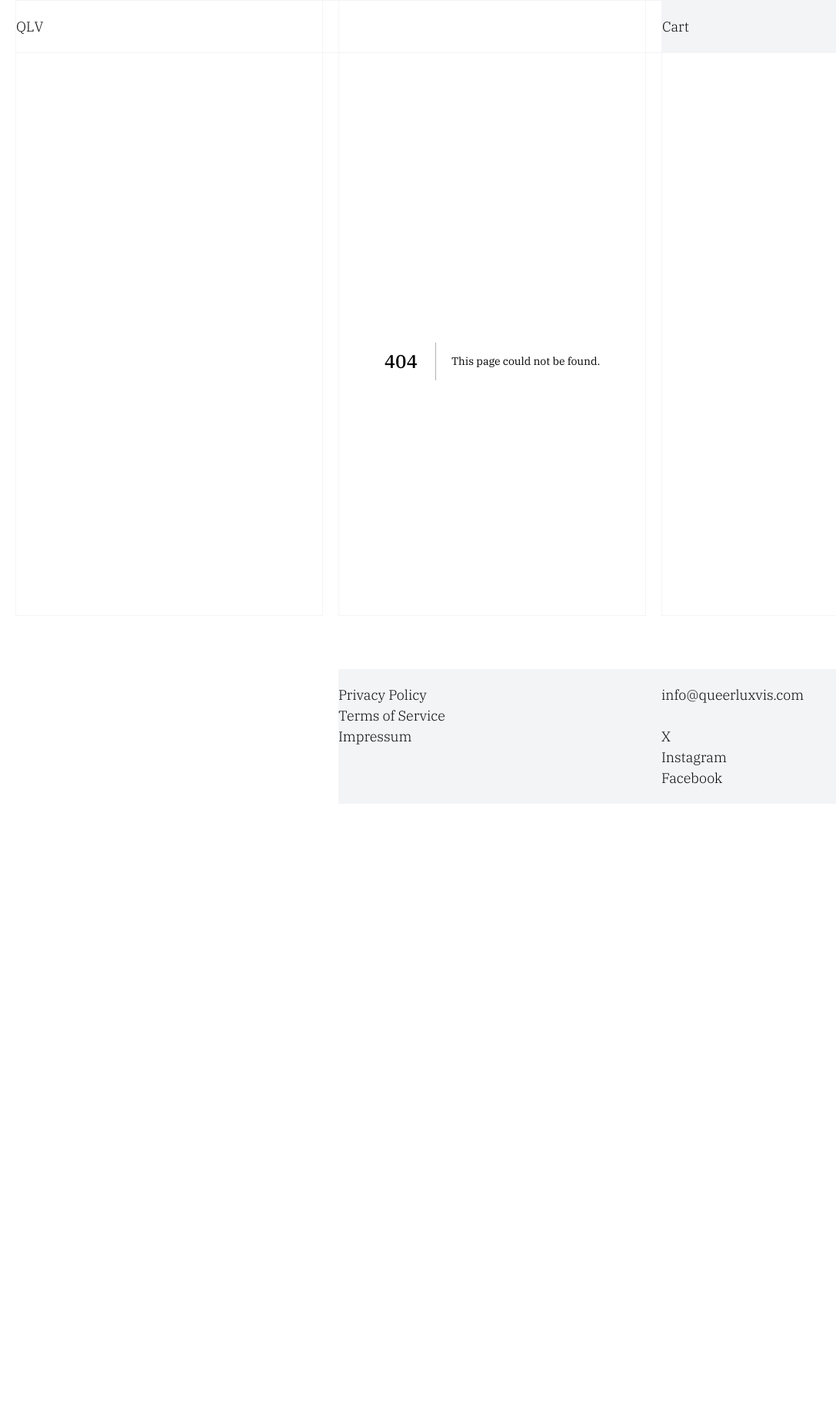
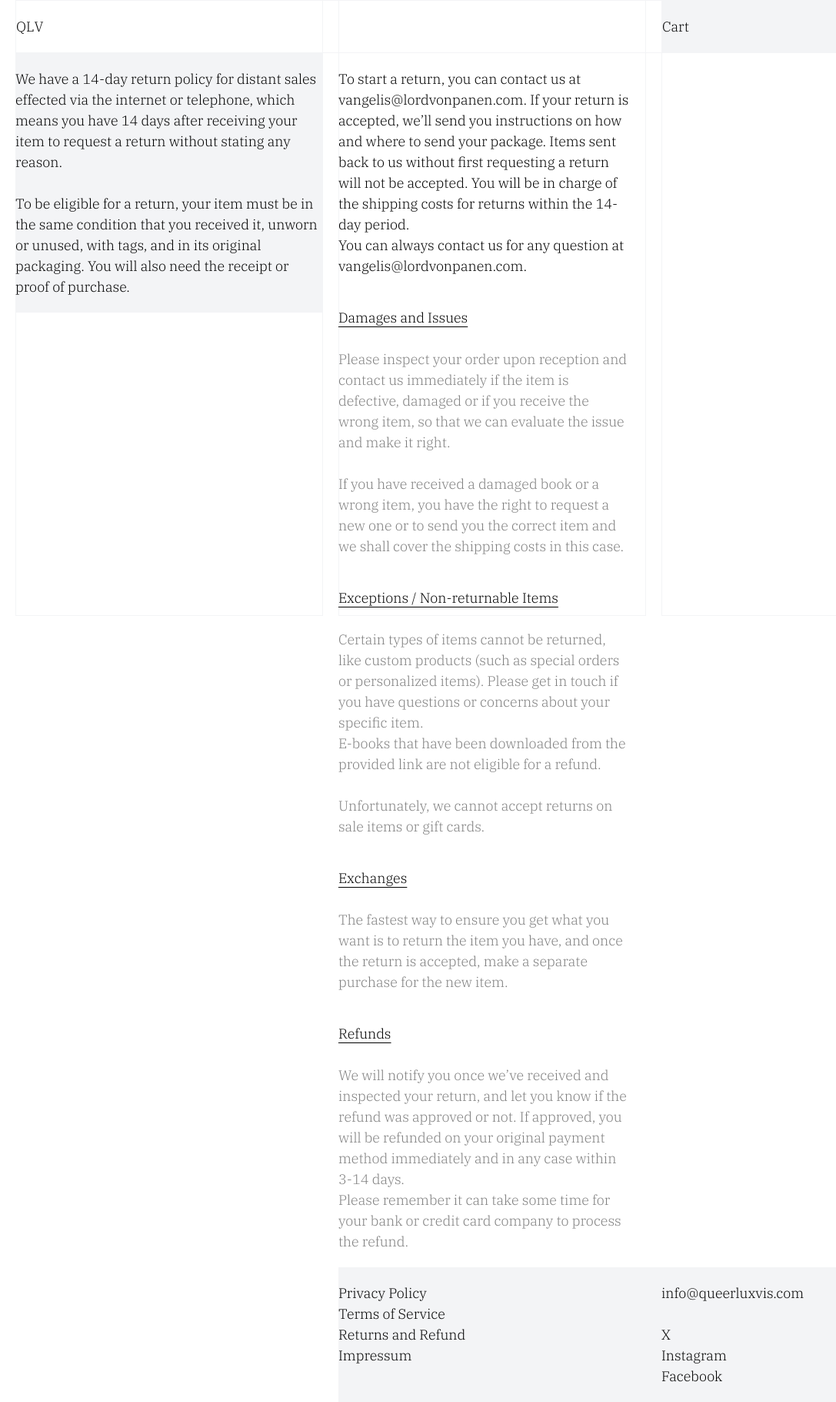
Before and after one commit to kostia2231/queerluxvis, a Next.js app: page /returns in a window 1280 px wide. Before the commit this address had no page. Shown: the whole page at 77% size, without its empty margins (0-1087 px from the left). Before the commit the page ends 1044 px from the top, so only its background shows below. Built offline with nearby package versions, Linux system fonts and the light colour scheme.

Commit message:
legal pgs 2

```diff
--- a/components/Footer.tsx
+++ b/components/Footer.tsx
@@ -11,9 +11,9 @@ export default function Footer() {
                     <a href="/terms" className="footer-link">
                         Terms of Service
                     </a>
-                    {/*<a href="" className="footer-link">
-                        Shipping and Returns
-                    </a>*/}
+                    <a href="/returns" className="footer-link">
+                        Returns and Refund
+                    </a>
                     <a href="/impressum" className="footer-link">
                         Impressum
                     </a>
--- /dev/null
+++ b/src/app/returns/page.tsx
@@ -0,0 +1,132 @@
+"use client";
+
+export default function Returns() {
+    return (
+        <>
+            <div>
+                <div className="grid-wrapper-m sticky top-[77px] z-1 w-full ">
+                    <div className="bg-gray-100 py-5 h-fit min-[768px]:sticky top-[68px]">
+                        <div>
+                            <p>
+                                We have a 14-day return policy for distant sales
+                                effected via the internet or telephone, which
+                                means you have 14 days after receiving your item
+                                to request a return without stating any reason.
+                                <br />
+                                <br />
+                                To be eligible for a return, your item must be
+                                in the same condition that you received it,
+                                unworn or unused, with tags, and in its original
+                                packaging. You will also need the receipt or
+                                proof of purchase.
+                            </p>
+                        </div>
+                    </div>
+                    <div></div>
+                    <div className="pb-5">
+                        <p className="pt-5 pr-5">
+                            <span>
+                                To start a return, you can contact us at
+                                vangelis@lordvonpanen.com. If your return is
+                                accepted, we’ll send you instructions on how and
+                                where to send your package. Items sent back to
+                                us without first requesting a return will not be
+                                accepted. You will be in charge of the shipping
+                                costs for returns within the 14-day period.
+                                <br />
+                                You can always contact us for any question at
+                                vangelis@lordvonpanen.com.
+                            </span>
+                        </p>
+
+                        <p className="pt-10 pr-5">
+                            <span className="underline underline-offset-5">
+                                Damages and Issues
+                            </span>
+                            <br />
+                            <br />
+                            <span>
+                                <span className="opacity-50">
+                                    Please inspect your order upon reception and
+                                    contact us immediately if the item is
+                                    defective, damaged or if you receive the
+                                    wrong item, so that we can evaluate the
+                                    issue and make it right.
+                                    <br />
+                                    <br />
+                                    If you have received a damaged book or a
+                                    wrong item, you have the right to request a
+                                    new one or to send you the correct item and
+                                    we shall cover the shipping costs in this
+                                    case.
+                                </span>
+                            </span>
+                        </p>
+
+                        <p className="pt-10 pr-5">
+                            <span className="underline underline-offset-5">
+                                Exceptions / Non-returnable Items
+                            </span>
+                            <br />
+                            <br />
+                            <span>
+                                <span className="opacity-50">
+                                    Certain types of items cannot be returned,
+                                    like custom products (such as special orders
+                                    or personalized items). Please get in touch
+                                    if you have questions or concerns about your
+                                    specific item.
+                                    <br />
+                                    E-books that have been downloaded from the
+                                    provided link are not eligible for a refund.
+                                    <br />
+                                    <br />
+                                    Unfortunately, we cannot accept returns on
+                                    sale items or gift cards.
+                                </span>
+                            </span>
+                        </p>
+
+                        <p className="pt-10 pr-5">
+                            <span className="underline underline-offset-5">
+                                Exchanges
+                            </span>
+                            <br />
+                            <br />
+                            <span className="opacity-50">
+                                The fastest way to ensure you get what you want
+                                is to return the item you have, and once the
+                                return is accepted, make a separate purchase for
+                                the new item.
+                            </span>
+                        </p>
+
+                        <p className="pt-10 pr-5">
+                            <span className="underline underline-offset-5">
+                                Refunds
+                            </span>
+                            <br />
+                            <br />
+                            <span>
+                                <span className="opacity-50">
+                                    We will notify you once we’ve received and
+                                    inspected your return, and let you know if
+                                    the refund was approved or not. If approved,
+                                    you will be refunded on your original
+                                    payment method immediately and in any case
+                                    within 3-14 days.
+                                    <br />
+                                    Please remember it can take some time for
+                                    your bank or credit card company to process
+                                    the refund.
+                                </span>
+                            </span>
+                        </p>
+                    </div>
+                    <div></div>
+                    <div></div>
+                </div>
+            </div>
+        </>
+    );
+}
```
